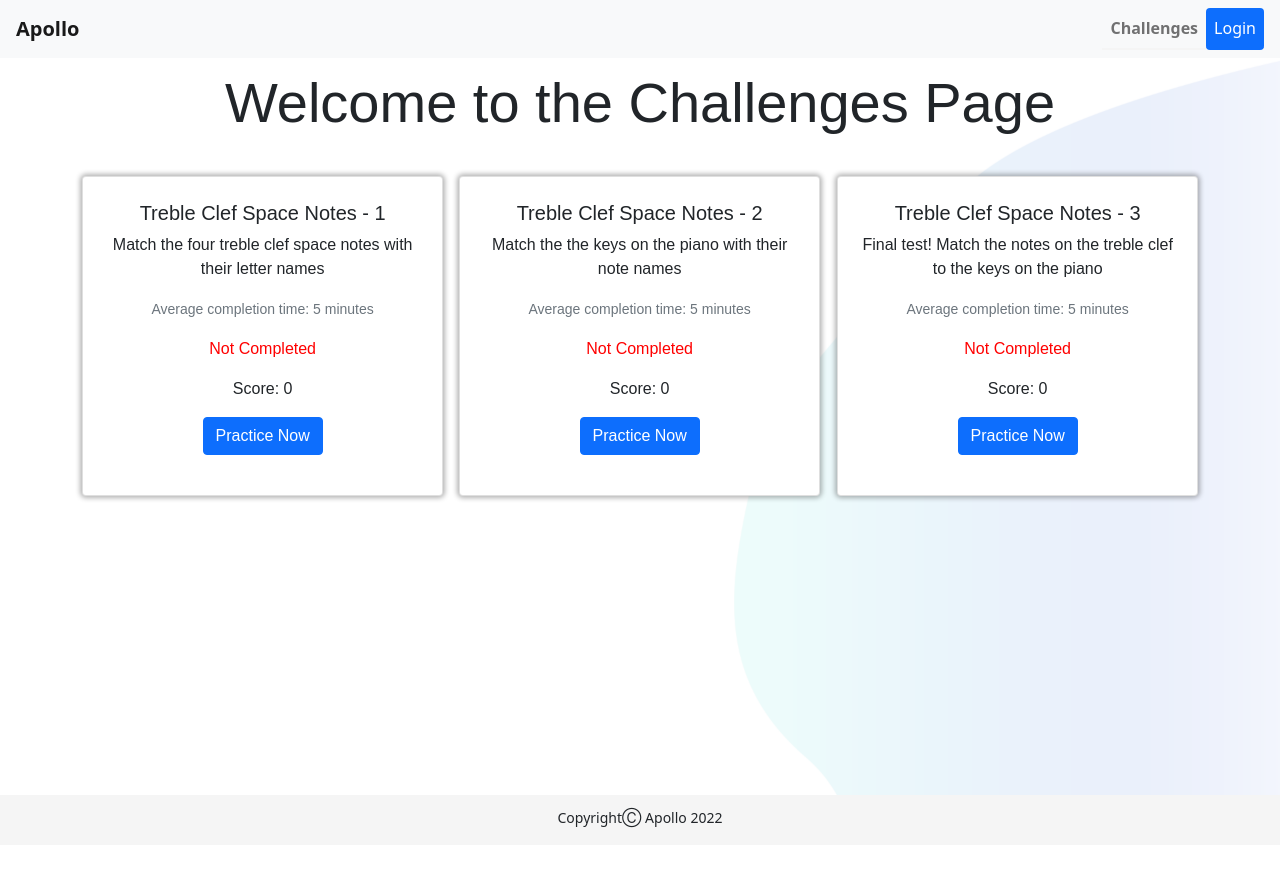
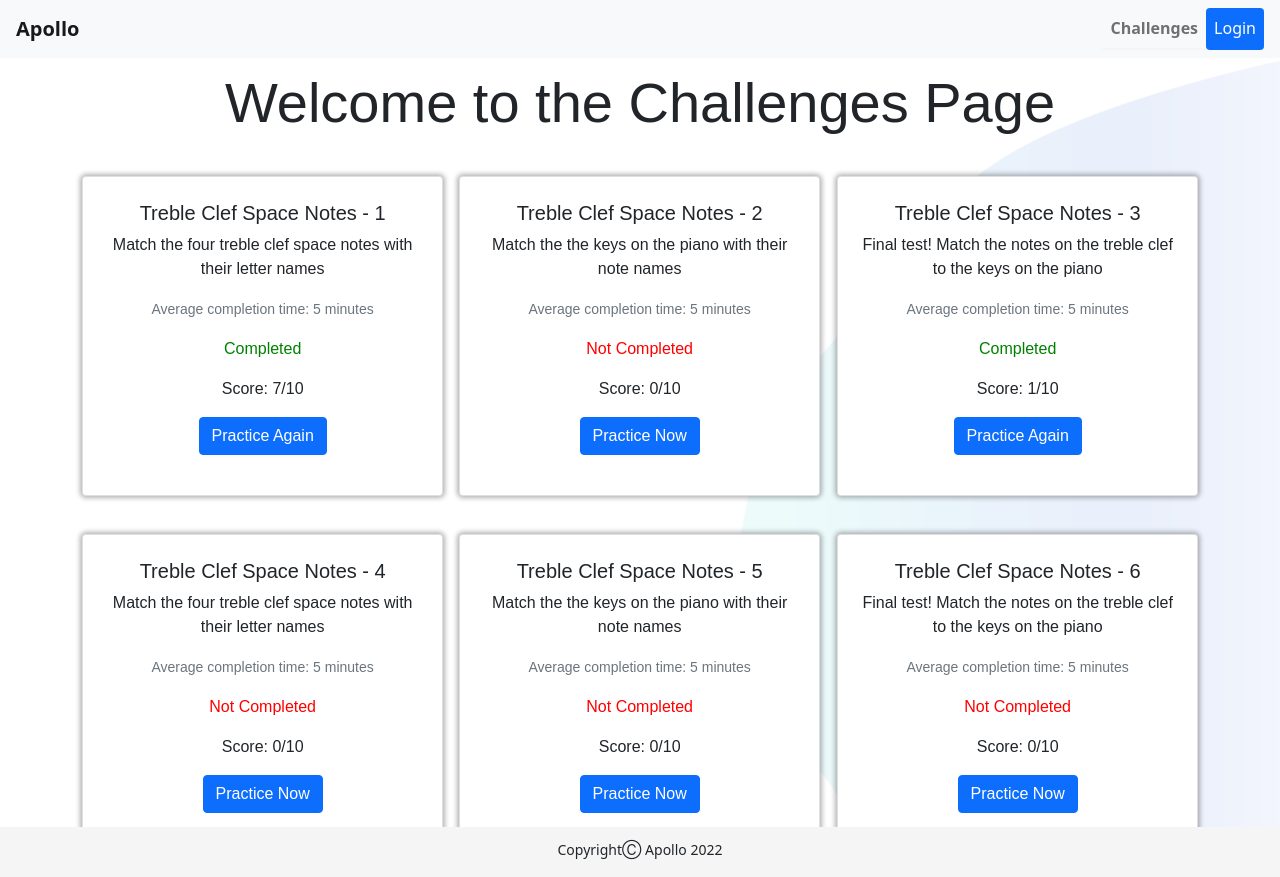
Before and after one commit to B2B-Music-Lesson/Frontend, a React (Create React App) app: page /challenges in a window 1280 px wide. Before the commit the page ends 845 px from the top, so only its background shows below. Built offline with nearby package versions, Linux system fonts and the light colour scheme.

Commit message:
Added more challenges examples

```diff
--- a/package.json
+++ b/package.json
@@ -15,6 +15,7 @@
     "bootstrap-icons": "^1.8.1",
     "copy-webpack-plugin": "^5.1.1",
     "react": "^17.0.2",
+    "react-bootstrap": "^2.2.3",
     "react-dom": "^17.0.2",
     "react-piano": "^3.1.3",
     "react-router": "^5.2.0",
@@ -22,6 +23,7 @@
     "react-scripts": "5.0.0",
     "react-sheet-music": "^0.0.1",
     "react-toastify": "^8.2.0",
+    "react-uuid": "^1.0.2",
     "soundfont-player": "^0.12.0",
     "styled-components": "^5.3.3",
     "web-vitals": "^2.1.2"
--- a/src/App.css
+++ b/src/App.css
@@ -208,3 +208,9 @@ body {
 .challenge-incomplete {
   color: red;
 }
+
+.teacher-page {
+  height: 100vh;
+  width: 50%;
+  margin: 10% auto;
+}
--- a/src/App.js
+++ b/src/App.js
@@ -8,6 +8,7 @@ import {
   Challenges,
   ChallengeExam,
 } from "./pages";
+import TeacherPage from "./pages/TeacherPage";
 function App() {
   return (
     <div className="App bgColor">
@@ -28,6 +29,12 @@ function App() {
             component={(Navigation) => <ChallengeExam />}
           />
 
+          <Route
+            path="/teachers"
+            exact
+            component={(Navigation) => <TeacherPage />}
+          />
+
           <Route component={PageNotFound} />
         </Switch>
         <Footer />
--- a/src/components/Card.jsx
+++ b/src/components/Card.jsx
@@ -19,13 +19,13 @@ function Card(props) {
           <p class="card-text">
             <small class="text-muted">{props.mutedText}</small>
           </p>
-          {completed ? (
+          {props.completed ? (
             <p className='challenge-complete'>Completed</p>
           ) :
           ( <p className='challenge-incomplete'>Not Completed</p>)}
-          <p>Score: {score}</p>
+          <p>Score: {props.score}</p>
           <Link to={`/challengeExam/${props.id}`} onClick={() => window.scrollTo(0, 0)}>
-              {completed ? <button href="#" className="stretched-link btn btn-primary mb-3">Practice Again</button> :
+              {props.completed ? <button href="#" className="stretched-link btn btn-primary mb-3">Practice Again</button> :
               <button href="#" className="stretched-link btn btn-primary mb-3">Practice Now</button>}
           </Link>
         </div>
--- /dev/null
+++ b/src/components/Dropdown.jsx
@@ -0,0 +1,58 @@
+import React from "react";
+import styled from "styled-components";
+
+export function Dropdown(props) {
+  return (
+    <DropdownWrapper action={props.action}>
+      <StyledLabel htmlFor="services">
+        {props.formLabel}
+      </StyledLabel>
+      <StyledSelect id="services" name="services">
+        {props.children}
+      </StyledSelect>
+
+    </DropdownWrapper>
+  );
+}
+
+export function Option(props) {
+  return (
+    <StyledOption selected={props.selected}>
+      {props.value}
+    </StyledOption>
+  );
+}
+
+const DropdownWrapper = styled.form`
+  display: flex;
+  flex-flow: column;
+  justify-content: flex-start;
+  color: grey;
+`;
+
+const StyledSelect = styled.select`
+  max-width: 100%;
+  height: 100%;
+  padding: 0.5rem;
+  margin-bottom: 1rem;
+  color: grey;
+`;
+
+const StyledOption = styled.option`
+  color: ${(props) => (props.selected ? "lightgrey" : "black")};
+`;
+
+const StyledLabel = styled.label`
+  margin-bottom: 1rem;
+`;
+
+const StyledButton = styled.input`
+  max-width: 50%;
+  height: 100%;
+  display: flex;
+  justify-content: center;
+  border: solid 2px blue;
+  padding: 0.5rem;
+  border-radius: 1rem;
+  color: grey;
+`;
--- a/src/network/ServerFacde.js
+++ b/src/network/ServerFacde.js
@@ -1,4 +1,5 @@
 import axios from "axios";
+import uuid from "react-uuid";
 
 const URL = "https://k56v3bwqca.execute-api.us-west-2.amazonaws.com/prod";
 
--- a/src/pages/Challenges.jsx
+++ b/src/pages/Challenges.jsx
@@ -29,6 +29,8 @@ function Challenges() {
             buttonText={challenge.buttonText}
             mutedText={challenge.mutedText}
             link={challenge.link}
+            score={challenge.score}
+            completed={challenge.completed}
             />
           )}
         </div>
--- /dev/null
+++ b/src/pages/TeacherPage.jsx
@@ -0,0 +1,97 @@
+import React, {useState} from 'react'
+import { ActionBanner } from ".";
+
+import FormGroup from '@mui/material/FormGroup';
+import FormControlLabel from '@mui/material/FormControlLabel';
+import Checkbox from '@mui/material/Checkbox';
+import { Dropdown , Option} from '../components/Dropdown';
+
+const TeacherPage = () => {
+
+    const [optionValue, setOptionValue] = useState("");
+  const handleSelect = (e) => {
+    console.log(e.target.value);
+    setOptionValue(e.target.value);
+  };
+
+    return (
+
+        <div className="teacher-page">
+            <ActionBanner headerText="Please add new Challenges here" />
+        <div class="col-sm">
+
+
+      <Dropdown
+        formLabel="Choose an instrument"
+        buttonText="Send form"
+        onChange={handleSelect}
+        action="/"
+      >
+        <Option selected value="Click to see options" />
+        <Option value="Piano" />
+
+      </Dropdown>
+
+
+        <label for="firstName" class="sr-only">
+          First Name
+        </label>
+        <input
+          type="text"
+
+          class="form-control"
+          placeholder="First Name"
+          required=""
+          autofocus=""
+        />
+        <label for="lastName" class="sr-only">
+          Last Name
+        </label>
+        <input
+          type="text"
+
+          class="form-control"
+          placeholder="Last Name"
+          required=""
+          autofocus=""
+        />
+        <label for="email" class="sr-only">
+          Email address
+        </label>
+        <input
+          type="email"
+
+          class="form-control"
+          placeholder="Email address"
+          required=""
+          autofocus=""
+        />
+        <label for="password" class="sr-only">
+          Password
+        </label>
+        <input
+          type="password"
+
+          class="form-control"
+          placeholder="Password"
+          required=""
+        />
+        <FormGroup>
+          <FormControlLabel control={<Checkbox defaultValue={false} />}
+
+            label="Are you a teacher?" />
+        </FormGroup>
+
+        <button
+          class="btn btn-lg btn-primary btn-block"
+
+        >
+          Register
+        </button>{" "}
+
+      </div>
+      </div>
+    )
+}
+
+export default TeacherPage;
--- a/src/util/challenges.json
+++ b/src/util/challenges.json
@@ -2,12 +2,14 @@
 {
     "challenges": [
         {
-            "id": 5,
+            "id": 1,
             "type": "note-name",
             "title": "Treble Clef Space Notes - 1",
             "subtext": "Match the four treble clef space notes with their letter names",
             "mutedText": "Average completion time: 5 minutes",
-            "questions": ["E", "A", "E", "C", "A", "F", "E", "F", "C", "A"]
+            "questions": ["E", "A", "E", "C", "A", "F", "E", "F", "C", "A"],
+            "score": "7/10",
+            "completed": 1
         },
         {
             "id": 2,
@@ -15,7 +17,9 @@
             "title": "Treble Clef Space Notes - 2",
             "subtext": "Match the the keys on the piano with their note names",
             "mutedText": "Average completion time: 5 minutes",
-            "questions": ["A", "F", "C", "A", "E", "C", "E", "A", "F", "E"]
+            "questions": ["A", "F", "C", "A", "E", "C", "E", "A", "F", "E"],
+            "score": "0/10",
+            "completed": 0
         },
         {
             "id": 3,
@@ -23,7 +27,38 @@
             "title": "Treble Clef Space Notes - 3",
             "subtext": "Final test! Match the notes on the treble clef to the keys on the piano",
             "mutedText": "Average completion time: 5 minutes",
-            "questions": ["C", "A", "F", "E", "F", "C", "A", "E", "C", "A"]
+            "questions": ["C", "A", "F", "E", "F", "C", "A", "E", "C", "A"],
+            "score": "1/10",
+            "completed": 1
+        },{
+            "id": 4,
+            "type": "note-key",
+            "title": "Treble Clef Space Notes - 4",
+            "subtext": "Match the four treble clef space notes with their letter names",
+            "mutedText": "Average completion time: 5 minutes",
+            "questions": ["C", "F", "E", "C", "A", "F", "B", "F", "C", "A"],
+            "score": "0/10",
+            "completed": 0
+        },
+        {
+            "id": 5,
+            "type": "name-key",
+            "title": "Treble Clef Space Notes - 5",
+            "subtext": "Match the the keys on the piano with their note names",
+            "mutedText": "Average completion time: 5 minutes",
+            "questions": ["B", "F", "C", "A", "E", "C", "E", "A", "F", "E"],
+            "score": "0/10",
+            "completed": 0
+        },
+        {
+            "id": 6,
+            "type": "note-key",
+            "title": "Treble Clef Space Notes - 6",
+            "subtext": "Final test! Match the notes on the treble clef to the keys on the piano",
+            "mutedText": "Average completion time: 5 minutes",
+            "questions": ["E", "A", "F", "E", "F", "C", "A", "E", "C", "A"],
+            "score": "0/10",
+            "completed": 0
         }
 
     ]
```
Also changed, not shown: 1 other file (tests, documents, lock files or other folders).
